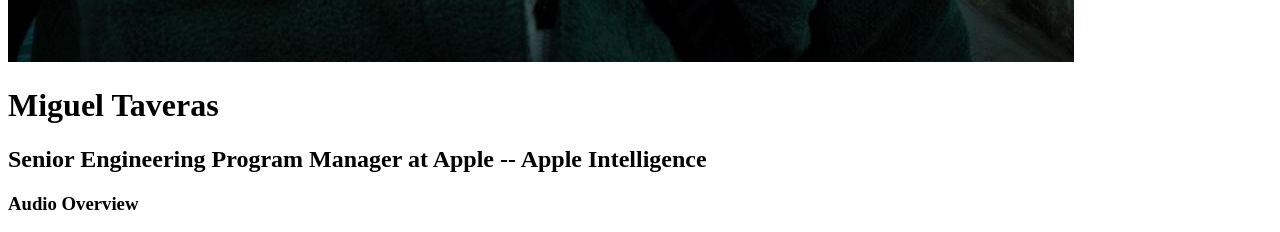
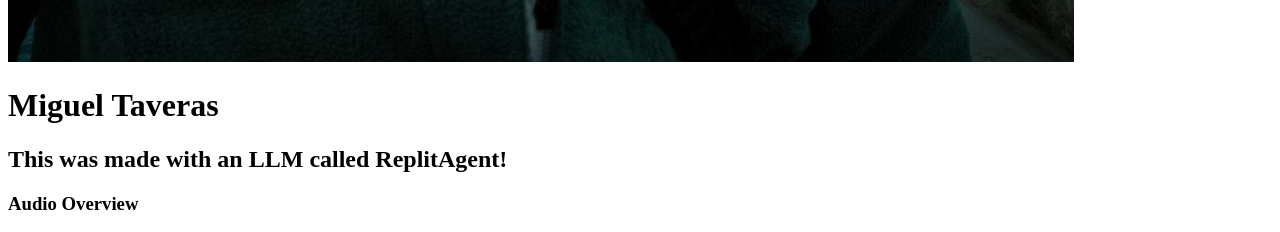
Before and after one commit to miguel973/MainWebsite, a React (Vite) app in the folder client/: page / in a window 1280 px wide. Shown: the part 2028-2260 px from the top of the page. Built offline with nearby package versions, Linux system fonts and the light colour scheme.

Commit message:
Agent query: Is the title now showing 'This was made with an LLM called ReplitAgent!'?
Update Home page heading to acknowledge ReplitAgent.

Screenshot: https://storage.googleapis.com/screenshot-production-us-central1/b60961e7-643c-4902-9706-64ea641b6fec/56faee6c-795d-4c28-a770-b7c93bb78e83.jpg

```diff
--- a/client/src/pages/Home.tsx
+++ b/client/src/pages/Home.tsx
@@ -42,7 +42,7 @@ export default function Home() {
             transition={{ delay: 0.3 }}
             className="text-2xl text-muted-foreground mt-4"
           >
-            Senior Engineering Program Manager at Apple -- Apple Intelligence
+            This was made with an LLM called ReplitAgent!
           </motion.h2>
 
           <motion.div
```
